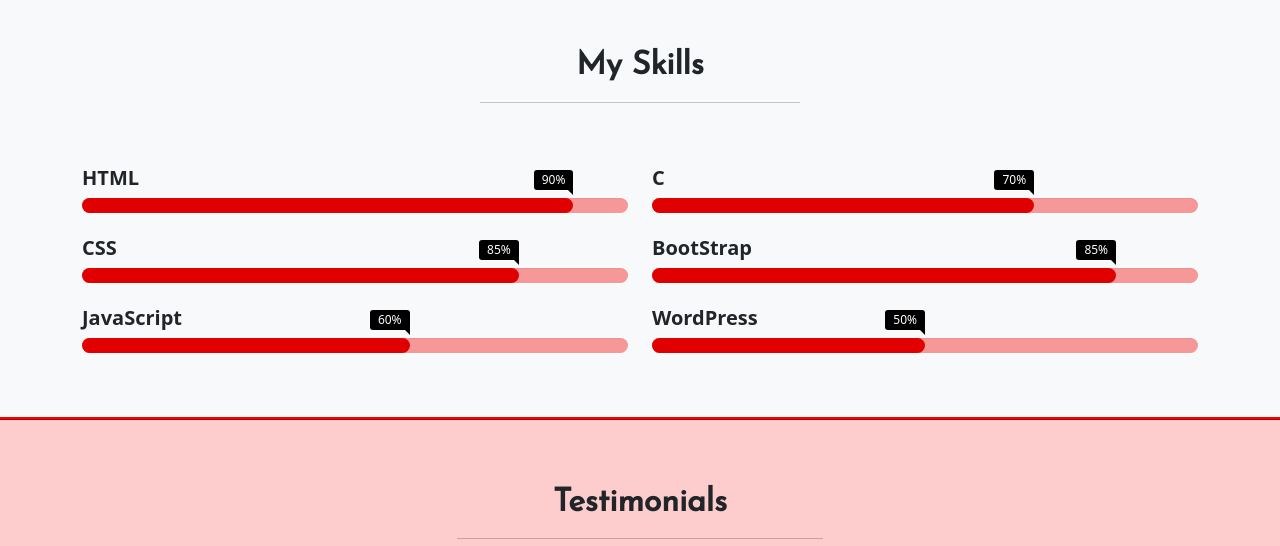
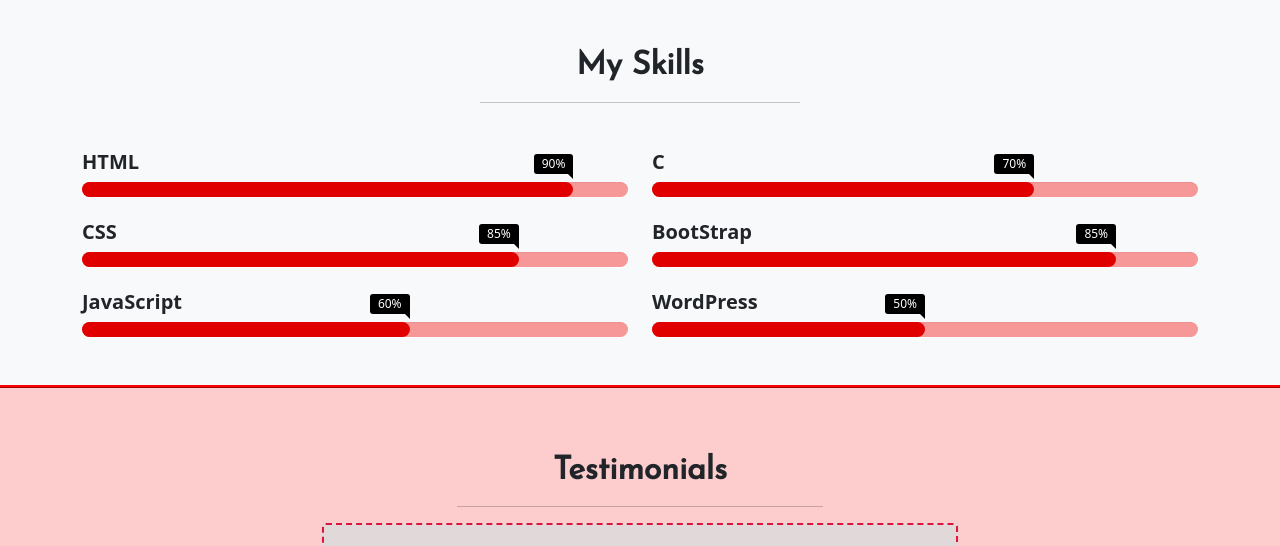
Before and after one commit to Kunal9155/kunal-portfolio, a plain HTML site: page index.html in a window 1280 px wide. Shown: the part 1360-1906 px from the top of the page. Drawn offline with nearby package versions, Linux system fonts and the light colour scheme; a web font is replaced by a local one.

Commit message:
second commit

```diff
--- a/index.html
+++ b/index.html
@@ -154,8 +154,8 @@
         </div>
         <div class="container-lg mt-4">
             <div class="row">
-                <div class="col-md-6 py-3 ">
-                    <div class="left-skills mt-4 mb-5 mt-md-0">
+                <div class="col-md-6  ">
+                    <div class="left-skills mt-4  mt-md-0">
                         <div class="skill-bars">
                             <div class="bar">
                                 <div class="info">
@@ -189,8 +189,8 @@
 
                     </div>
                 </div>
-                <div class="col-md-6 py-3 ">
-                    <div class="right-skills mt-4 mb-5 mt-md-0">
+                <div class="col-md-6 mt-md-0">
+                    <div class="right-skills mt- mb-5 mt-md-0 ">
                         <div class="skill-bars">
                             <div class="bar">
                                 <div class="info">
--- a/sttyle.css
+++ b/sttyle.css
@@ -42,6 +42,7 @@ font-family: 'Libre Baskerville', serif;
 
 #servi {
     background: url(images/jiij.jpg) no-repeat;
+    background-attachment: fixed;
 }
 
 #contacts {
```
